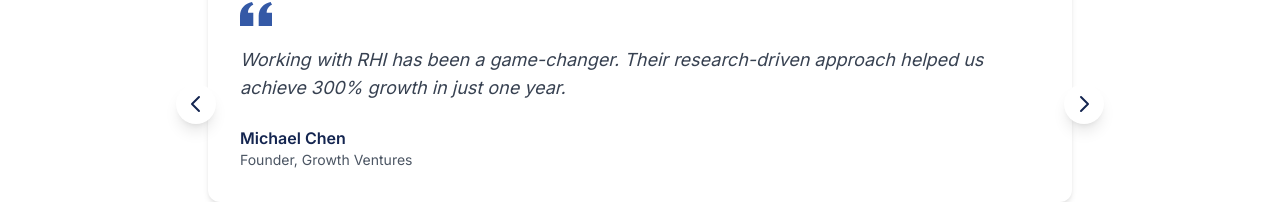
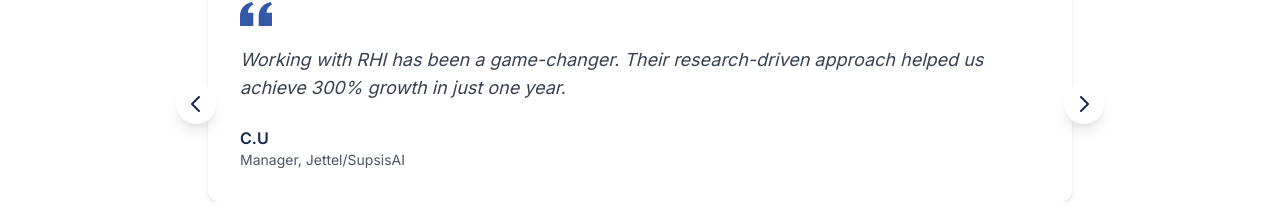
Before and after one commit to ENNATIJI-ZINEB/Rhiholding, a Next.js app: page / in a window 1280 px wide. Shown: the part 4558-4778 px from the top of the page. Built offline with nearby package versions, Linux system fonts and the light colour scheme.

Commit message:
Testimonials update

```diff
--- a/app/page.tsx
+++ b/app/page.tsx
@@ -121,23 +121,23 @@ export default function HomePage() {
     {
       quote:
         "RHI Holding Privé transformed our brand strategy and digital presence. Their expertise in multi-brand management is unmatched.",
-      author: "Sarah Johnson",
-      role: "CEO",
-      company: "Tech Innovations Inc.",
+      author: "O.S",
+      role: "Founder",
+      company: "Archikmor",
     },
     {
       quote:
         "Working with RHI has been a game-changer. Their research-driven approach helped us achieve 300% growth in just one year.",
-      author: "Michael Chen",
-      role: "Founder",
-      company: "Growth Ventures",
+      author: "C.U",
+      role: "Manager",
+      company: "Jettel/SupsisAI",
     },
     {
       quote:
         "The team's resilience and clarity in communication made our partnership seamless. Highly recommend their services.",
-      author: "Emma Williams",
-      role: "CMO",
-      company: "Digital Solutions Group",
+      author: "N.A",
+      role: "CEO",
+      company: "Mnnina",
     },
   ];
 
```
